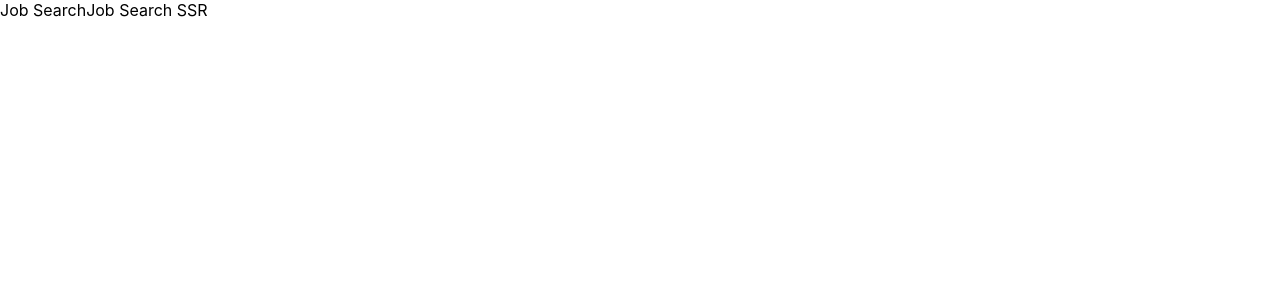
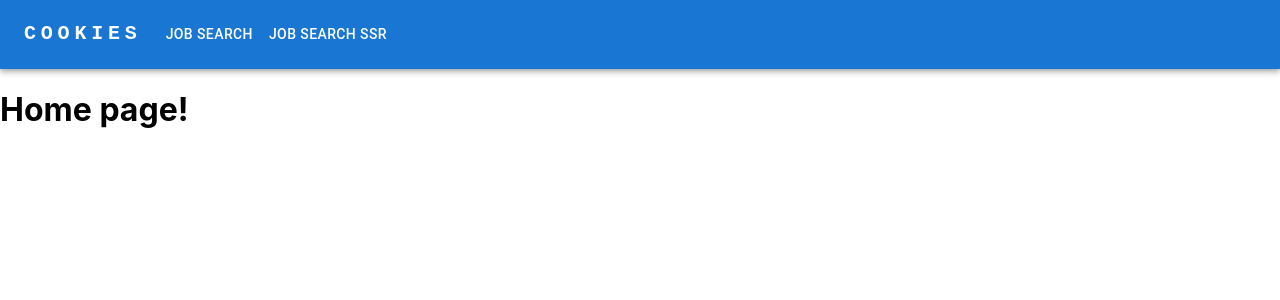
Before and after one commit to flyingshoe/nextjs13, a Next.js app: page / in a window 1280 px wide. Shown: the top 300 px of the page. Built offline with nearby package versions, Linux system fonts and the light colour scheme.

Commit message:
feat: Add navbar

```diff
--- /dev/null
+++ b/components/jobSearch/navbar.js
@@ -0,0 +1,159 @@
+import { useState } from "react";
+import AppBar from "@mui/material/AppBar";
+import Box from "@mui/material/Box";
+import Toolbar from "@mui/material/Toolbar";
+import IconButton from "@mui/material/IconButton";
+import Typography from "@mui/material/Typography";
+import MenuIcon from "@mui/icons-material/Menu";
+import Container from "@mui/material/Container";
+import Button from "@mui/material/Button";
+import HomeIcon from "@mui/icons-material/Home";
+import Link from "next/link";
+import {
+  Divider,
+  Drawer,
+  List,
+  ListItem,
+  ListItemButton,
+  ListItemText,
+} from "@mui/material";
+
+const navItems = [
+  { title: "Job Search", path: "/jobSearch" },
+  { title: "Job Search SSR", path: "/jobSearch/ssr" },
+  ,
+];
+
+const drawerWidth = 240;
+
+export default function Navbar({ window }) {
+  const [mobileOpen, setMobileOpen] = useState(false);
+
+  const toggleDrawer = () => {
+    setMobileOpen(!mobileOpen);
+  };
+
+  const container =
+    window !== undefined ? () => window().document.body : undefined;
+
+  return (
+    <AppBar position="sticky">
+      <Container maxWidth="xl">
+        <Toolbar disableGutters>
+          {/* For Mobile */}
+          <Box sx={{ flexGrow: 1, display: { xs: "flex", md: "none" } }}>
+            <IconButton
+              size="large"
+              aria-label="account of current user"
+              aria-controls="menu-appbar"
+              aria-haspopup="true"
+              onClick={toggleDrawer}
+              color="inherit"
+            >
+              <MenuIcon />
+            </IconButton>
+            <Drawer
+              container={container}
+              variant="temporary"
+              open={mobileOpen}
+              onClose={toggleDrawer}
+              ModalProps={{
+                keepMounted: true, // Better open performance on mobile.
+              }}
+              sx={{
+                display: { xs: "block", sm: "none" },
+                "& .MuiDrawer-paper": {
+                  boxSizing: "border-box",
+                  width: drawerWidth,
+                },
+              }}
+            >
+              <Box onClick={toggleDrawer} sx={{ textAlign: "center" }}>
+                <Typography
+                  variant="h6"
+                  sx={{
+                    display: "flex",
+                    alignItems: "center",
+                    justifyContent: "center",
+                    gap: 1,
+                    my: 2,
+                  }}
+                  component={Link}
+                  href="/"
+                >
+                  <HomeIcon />
+                </Typography>
+                <Divider />
+                <List>
+                  {navItems.map((item) => (
+                    <ListItem
+                      key={item.title}
+                      component={Link}
+                      href={item.path}
+                      disablePadding
+                    >
+                      <ListItemButton sx={{ textAlign: "center" }}>
+                        <ListItemText primary={item.title} href={item.path} />
+                      </ListItemButton>
+                    </ListItem>
+                  ))}
+                </List>
+              </Box>
+            </Drawer>
+          </Box>
+          <Typography
+            variant="h5"
+            noWrap
+            component="a"
+            href="/"
+            sx={{
+              mr: 2,
+              display: { xs: "flex", md: "none" },
+              flexGrow: 1,
+              fontFamily: "monospace",
+              fontWeight: 700,
+              letterSpacing: ".3rem",
+              color: "inherit",
+              textDecoration: "none",
+            }}
+          >
+            COOKIES
+          </Typography>
+
+          {/* For Desktop */}
+          <Typography
+            variant="h6"
+            noWrap
+            component={Link}
+            href="/"
+            sx={{
+              mr: 2,
+              display: { xs: "none", md: "flex" },
+              fontFamily: "monospace",
+              fontWeight: 700,
+              letterSpacing: ".3rem",
+              color: "inherit",
+              textDecoration: "none",
+            }}
+          >
+            COOKIES
+          </Typography>
+
+          {/* Middle Items */}
+          <Box sx={{ flexGrow: 1, display: { xs: "none", md: "flex" } }}>
+            {navItems.map((item) => (
+              <Button
+                key={item.title}
+                href={item.path}
+                component={Link}
+                sx={{ my: 2, color: "white", display: "block" }}
+              >
+                {item.title}
+              </Button>
+            ))}
+          </Box>
+        </Toolbar>
+      </Container>
+    </AppBar>
+  );
+}
--- a/package.json
+++ b/package.json
@@ -14,6 +14,8 @@
     "@chakra-ui/react": "^2.3.7",
     "@emotion/react": "^11.10.5",
     "@emotion/styled": "^11.10.5",
+    "@fontsource/roboto": "^4.5.8",
+    "@mui/icons-material": "^5.10.14",
     "@mui/material": "^5.10.13",
     "formik": "^2.2.9",
     "framer-motion": "6",
--- a/pages/_app.js
+++ b/pages/_app.js
@@ -1,7 +1,13 @@
+import Navbar from "../components/jobSearch/navbar";
 import "../styles/globals.css";
 
 function MyApp({ Component, pageProps }) {
-  return <Component {...pageProps} />;
+  return (
+    <>
+      <Navbar />
+      <Component {...pageProps} />
+    </>
+  );
 }
 
 export default MyApp;
--- a/pages/index.js
+++ b/pages/index.js
@@ -3,8 +3,7 @@ import Link from "next/link";
 export default function Home() {
   return (
     <>
-      <Link href="/jobSearch">Job Search</Link>
-      <Link href="/jobSearch/ssr">Job Search SSR</Link>
+      <h1>Home page!</h1>
     </>
   );
 }
```
Also changed, not shown: 1 other file (tests, documents, lock files or other folders).
